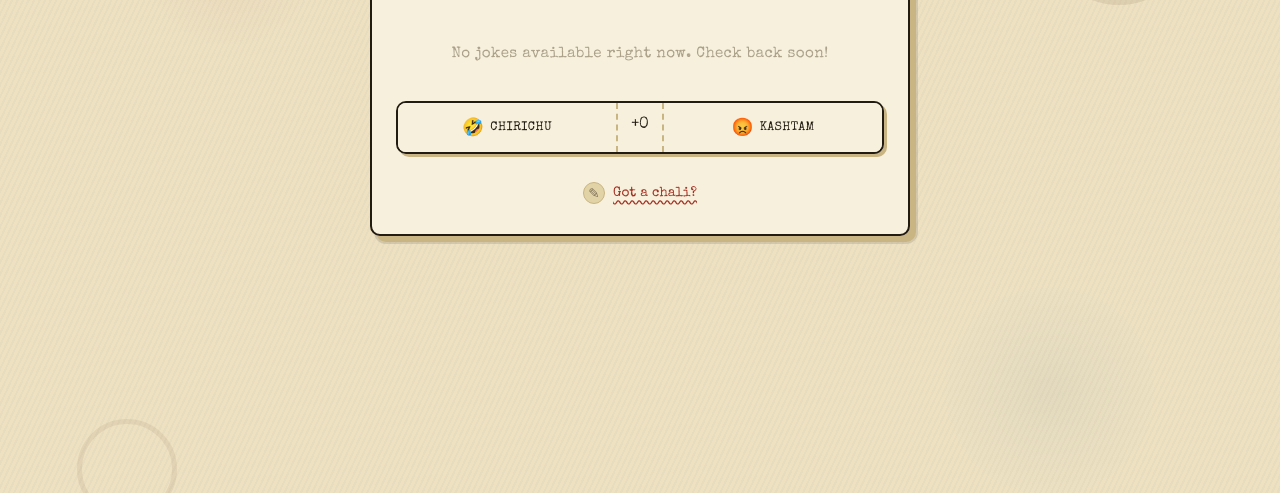
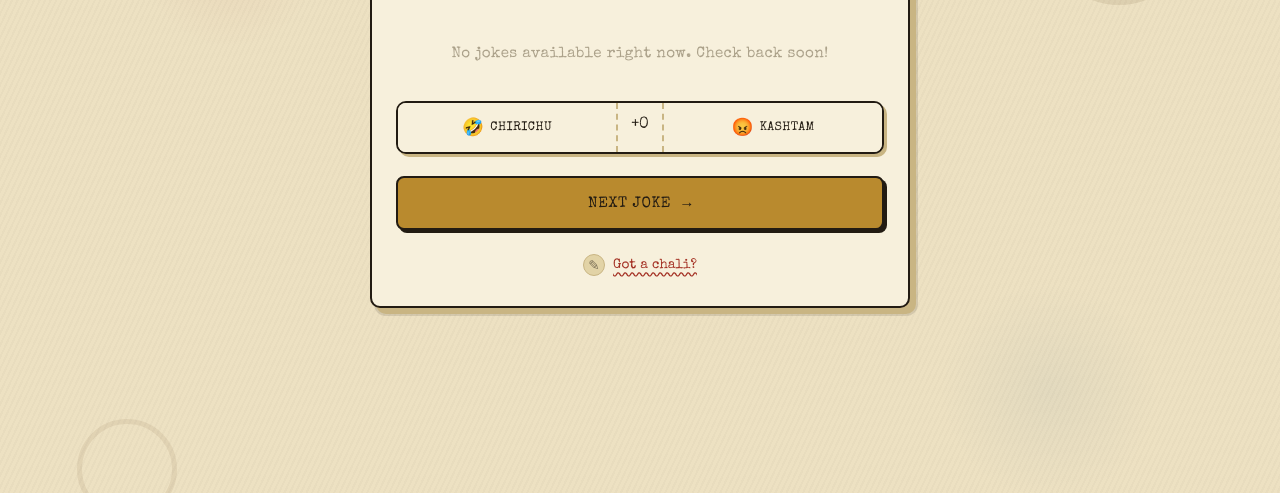
Before and after one commit to unnifans/chali, a website built with Vite: page frontend/index.html in a window 1280 px wide. Shown: the part 201-694 px from the top of the page. Built offline with nearby package versions, Linux system fonts and the light colour scheme; some packages are replaced by stand-ins of ours; no server answers; the database is empty; a web font is replaced by a local one.

Commit message:
restore button

```diff
--- a/frontend/index.html
+++ b/frontend/index.html
@@ -31,7 +31,7 @@
           <span id="vote-score" class="vote-score">+0</span>
           <button id="downvote-btn" class="vote-btn vote-btn-down" aria-label="Chali Joke"><span class="vote-emoji">😡</span> <span class="vote-label">Kashtam</span></button>
         </div>
-
+                <button id="next-btn" class="next-btn">Next Joke <span class="arrow">→</span></button>
         <button id="show-submit-btn" class="submit-toggle-btn" type="button">
           <span class="submit-toggle-icon">✎</span><u>Got a chali?</u>
         </button>
--- a/frontend/src/main.js
+++ b/frontend/src/main.js
@@ -15,6 +15,7 @@ import { triggerEmojiBurst } from './modules/particles.js';
 
 const upBtn = document.getElementById('upvote-btn');
 const downBtn = document.getElementById('downvote-btn');
+const nextBtn = document.getElementById('next-btn');
 const votePill = document.querySelector('.vote-pill');
 const submitBtn = document.getElementById('show-submit-btn');
 const jokeCard = document.querySelector('.joke-card');
@@ -33,11 +34,13 @@ function clearAutoNext() {
 function hideCardControls() {
   if (votePill) votePill.classList.add('hidden');
   if (submitBtn) submitBtn.classList.add('hidden');
+    if (nextBtn) nextBtn.classList.add('hidden');
 }
 
 function showCardControls() {
   if (votePill) votePill.classList.remove('hidden');
   if (submitBtn) submitBtn.classList.remove('hidden');
+    if (nextBtn) nextBtn.classList.remove('hidden');
 }
 
 async function loadInitialState() {
@@ -226,6 +229,12 @@ async function handleVote(clickedDirection) {
 upBtn.addEventListener('click', () => handleVote('up'));
 downBtn.addEventListener('click', () => handleVote('down'));
 
+
+// Button click triggers smooth fly-out card animation
+nextBtn.addEventListener('click', () => {
+  flyOutAndTriggerNext(1);
+});
+
 // Initialize card swipe gesture with fly-out animation
 if (jokeCard) {
   initCardSwipe(jokeCard, () => {
```
